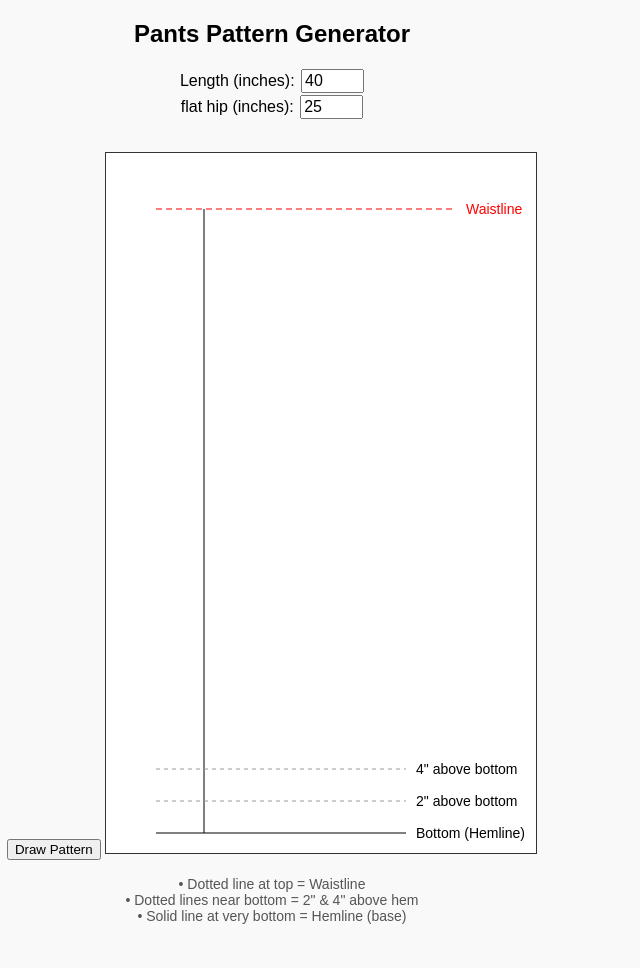
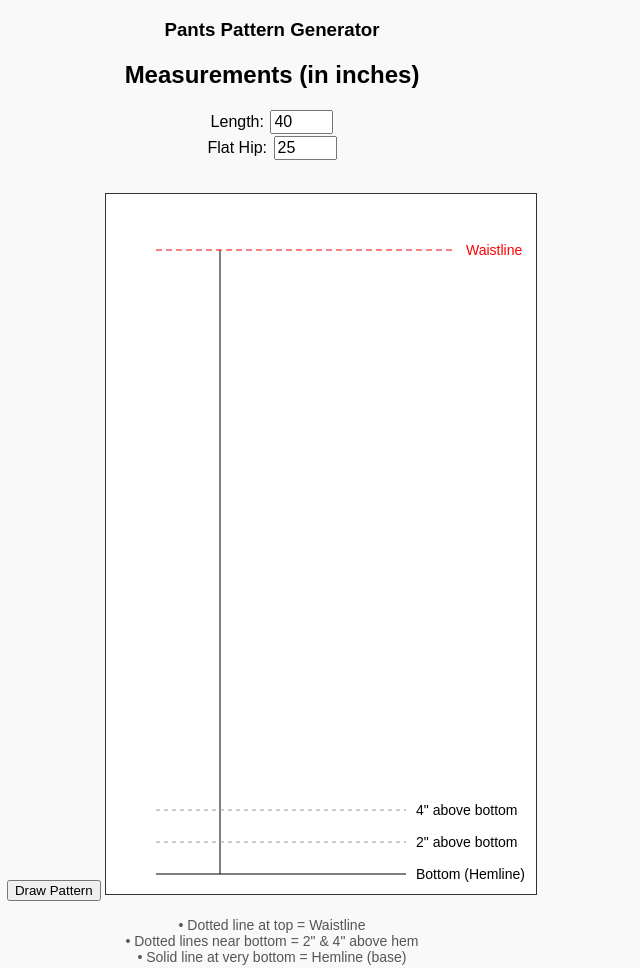
Before and after one commit to d69barrion-web/Pattern-Maker, a plain HTML site: page index.html in a window 1280 px wide. Shown: the whole page, without its empty margins (368-1008 px from the left). Before the commit the page ends 938 px from the top, so only its background shows below. Drawn offline with Linux system fonts and the light colour scheme.

Commit message:
Update index.html

```diff
--- a/index.html
+++ b/index.html
@@ -27,10 +27,11 @@
   </style>
 </head>
 <body>
-  <h2>Pants Pattern Generator</h2>
-  <p><label for="length">Length (inches):</label>
+  <h3>Pants Pattern Generator</h3>
+  <h2>Measurements (in inches)</h2>
+  <p><label for="length">Length:</label>
   <input type="number" id="length" value="40" min="10" max="60"><br>
-  <label for="flatHip">flat hip (inches):</label>
+  <label for="flatHip">Flat Hip:</label>
   <input type="number" id="flatHip" value="25" min="10" max="60"></p>
   <p></p>
   <button onclick="drawPattern()">Draw Pattern</button>
@@ -52,7 +53,7 @@
       const length = parseFloat(document.getElementById('length').value);
       const flatHip = parseFloat(document.getElementById('flatHip').value);
       const totalHeight = length * scale;
-      const center = ((flatHip / 8) + 3) * scale;
+      const center = ((flatHip / 8) + 4) * scale;
       const bottomY = canvas.height - 20; // offset from bottom edge
       const waistY = bottomY - totalHeight + scale; // adjusted for -1"
 
```
